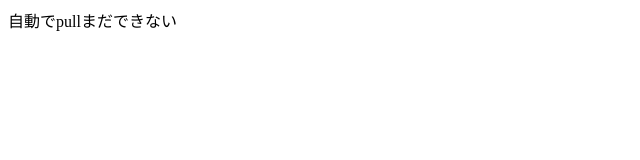
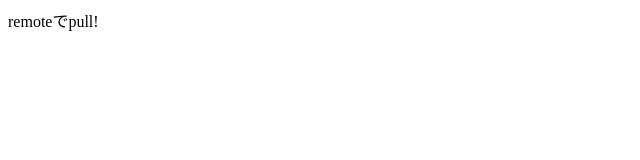
Before and after one commit to TomokoTsukada/practice_webhook, a plain HTML site: page index.html in a window 1280 px wide. Shown: the whole page, without its empty margins (0-640 px from the left). Drawn offline with Linux system fonts and the light colour scheme.

Commit message:
どうかな

```diff
--- a/index.html
+++ b/index.html
@@ -1 +1 @@
-<p>自動でpullまだできない</p>
+<p>remoteでpull!</p>
```
